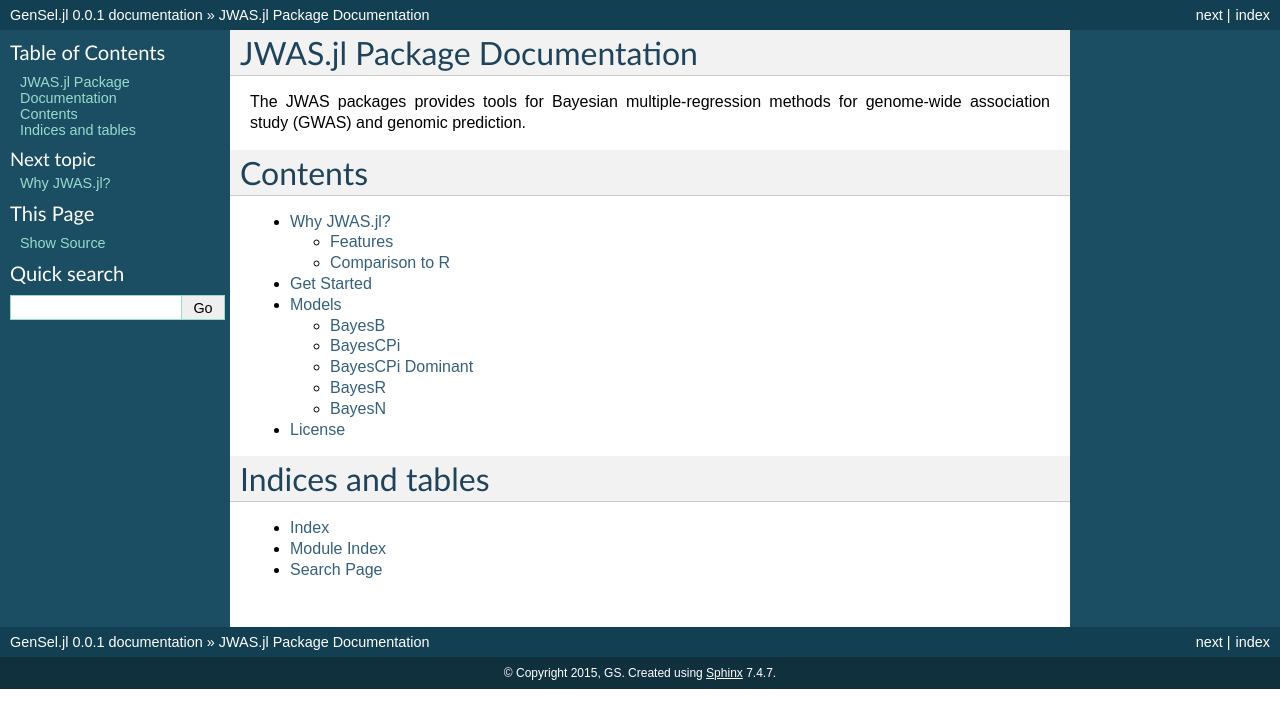
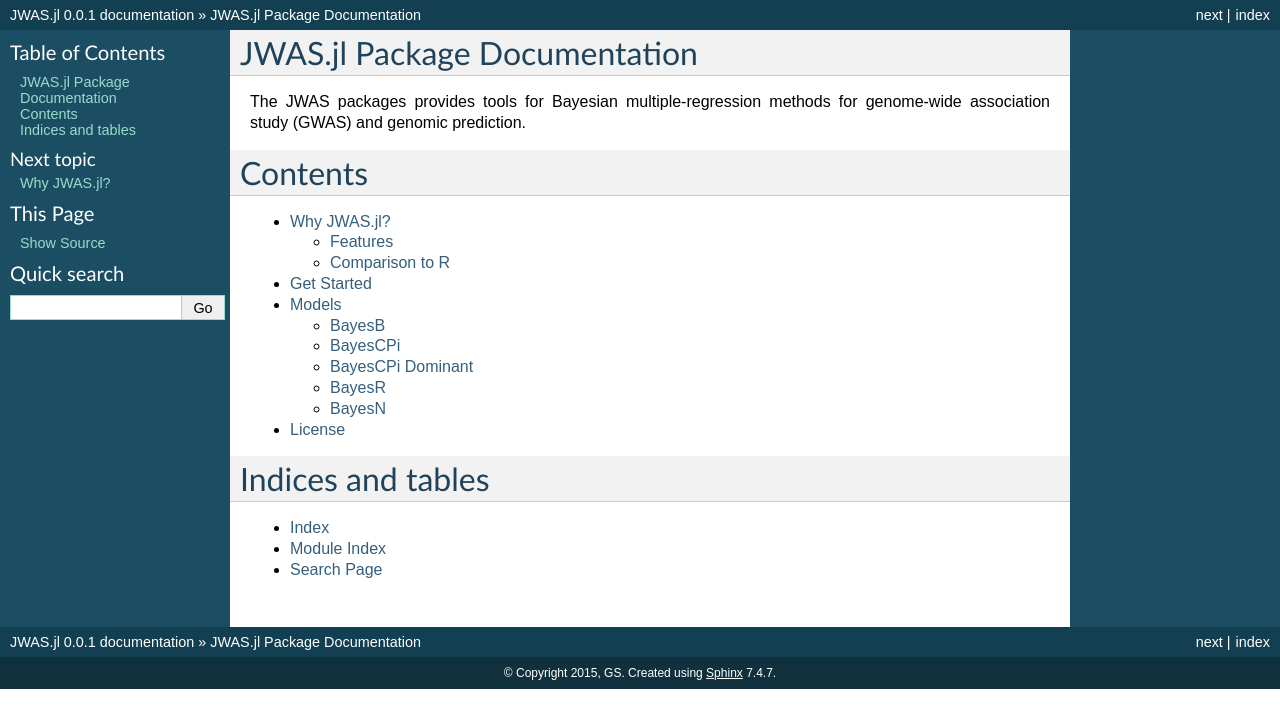
Before and after one commit to reworkhow/JWAS.jl, a Sphinx documentation site: the page built from docs/source/index.rst, in a window 1280 px wide. Shown: the top 728 px of the page. Built offline with Sphinx 7.4.7, drawn with Linux system fonts in a browser that asks for light colours.

Commit message:
Update conf.py

```diff
--- a/docs/source/conf.py
+++ b/docs/source/conf.py
@@ -46,7 +46,7 @@ source_suffix = '.rst'
 master_doc = 'index'
 
 # General information about the project.
-project = u'GenSel.jl'
+project = u'JWAS.jl'
 copyright = u'2015, GS'
 
 # The version info for the project you're documenting, acts as replacement for
@@ -199,7 +199,7 @@ latex_elements = {
 # (source start file, target name, title,
 #  author, documentclass [howto, manual, or own class]).
 latex_documents = [
-  ('index', 'GenSeljl.tex', u'GenSel.jl Documentation',
+  ('index', 'jwasjl.tex', u'JWAS.jl Documentation',
    u'GS', 'manual'),
 ]
 
@@ -229,7 +229,7 @@ latex_documents = [
 # One entry per manual page. List of tuples
 # (source start file, name, description, authors, manual section).
 man_pages = [
-    ('index', 'genseljl', u'GenSel.jl Documentation',
+    ('index', 'jwasjl', u'JWAS.jl Documentation',
      [u'GS'], 1)
 ]
 
```
